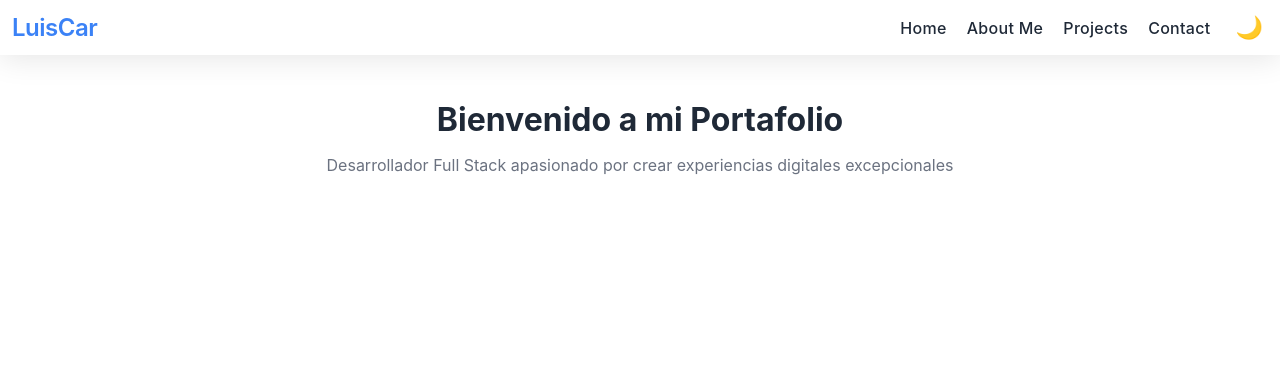
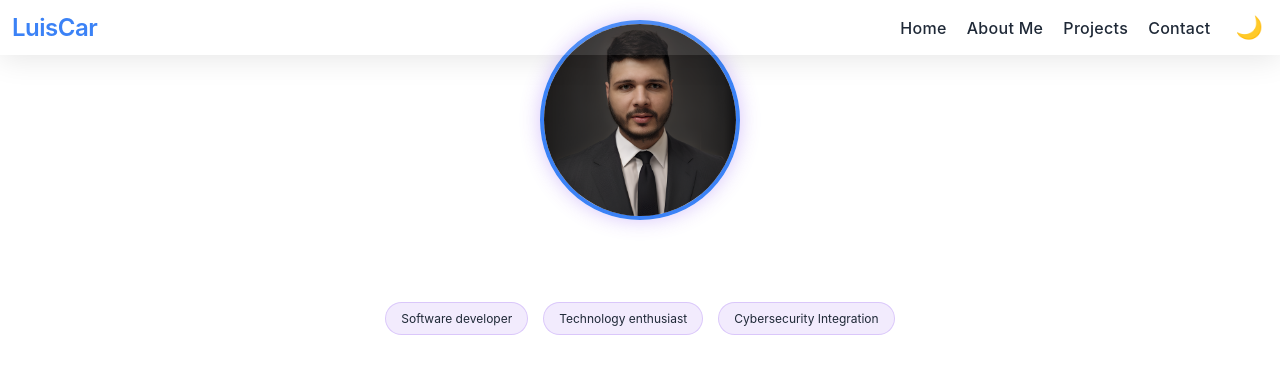
Before and after one commit to LuisCar09/personal_landing_page, a React (Vite) app in the folder personal_landing/: page / in a window 1280 px wide. Shown: the top 374 px of the page. Built offline with nearby package versions, Linux system fonts and the light colour scheme.

Commit message:
feat: Agregar hero section con foto de perfil y roles

```diff
--- a/personal_landing/src/pages/Home.jsx
+++ b/personal_landing/src/pages/Home.jsx
@@ -3,12 +3,23 @@ import '../styles/Home.css';
 
 const Home = () => {
   return (
-    <main className="home">
-      <section className="hero">
-        <h1>Bienvenido a mi Portafolio</h1>
-        <p>Desarrollador Full Stack apasionado por crear experiencias digitales excepcionales</p>
-      </section>
-    </main>
+    <section className="hero-section">
+      <div className="hero-content">
+        <div className="profile-container">
+          <img
+            src="/images/profile.jpg"
+            alt="Luis Carlos Bravo"
+            className="profile-image"
+          />
+        </div>
+        <h1>Luis Carlos Bravo</h1>
+        <ul className="roles-list">
+          <li>Software developer</li>
+          <li>Technology enthusiast</li>
+          <li>Cybersecurity Integration</li>
+        </ul>
+      </div>
+    </section>
   );
 };
 
--- a/personal_landing/src/styles/Home.css
+++ b/personal_landing/src/styles/Home.css
@@ -1,22 +1,132 @@
 .home {
   min-height: 100vh;
   padding-top: 8rem;
+  background: linear-gradient(135deg, var(--color-background) 0%, var(--color-background-alt) 100%);
 }
 
-.hero {
-  max-width: var(--max-width-xl);
-  margin: 0 auto;
+.hero-section {
+  min-height: calc(100vh - var(--header-height));
+  display: flex;
+  justify-content: center;
+  align-items: center;
   padding: 2rem;
-  text-align: center;
+  background: radial-gradient(circle at center, var(--color-bg-secondary) 0%, var(--color-bg) 100%);
 }
 
-.hero h1 {
-  font-size: 3.2rem;
-  margin-bottom: 1.6rem;
-  color: var(--color-text);
+.hero-content {
+  text-align: center;
+  max-width: var(--max-width-xl);
+  animation: fadeIn 1s ease-out;
 }
 
-.hero p {
-  font-size: 1.6rem;
-  color: var(--color-text-light);
+.profile-container {
+  width: 200px;
+  height: 200px;
+  margin: 0 auto 2rem;
+  border-radius: 50%;
+  overflow: hidden;
+  border: 4px solid var(--color-primary);
+  box-shadow: 0 0 20px rgba(124, 58, 237, 0.3);
+  transition: transform 0.3s ease;
 }
+
+.profile-container:hover {
+  transform: scale(1.05);
+}
+
+.profile-image {
+  width: 100%;
+  height: 100%;
+  object-fit: cover;
+  transition: filter 0.3s ease;
+}
+
+h1 {
+  font-size: 3.5rem;
+  margin: 1rem 0;
+  background: linear-gradient(135deg, var(--color-primary) 0%, var(--color-accent) 100%);
+  -webkit-background-clip: text;
+  -webkit-text-fill-color: transparent;
+  animation: slideUp 0.8s ease-out;
+}
+
+.roles-list {
+  display: flex;
+  justify-content: center;
+  gap: 1.5rem;
+  margin-top: 2rem;
+  padding: 0;
+  list-style: none;
+  flex-wrap: wrap;
+}
+
+.roles-list li {
+  font-size: 1.2rem;
+  padding: 0.8rem 1.5rem;
+  background: rgba(124, 58, 237, 0.1);
+  border-radius: 2rem;
+  backdrop-filter: blur(10px);
+  transition: all 0.3s ease;
+  border: 1px solid rgba(124, 58, 237, 0.2);
+  animation: fadeInUp 0.8s ease-out forwards;
+  animation-delay: calc(var(--i) * 0.1s);
+}
+
+.roles-list li:hover {
+  transform: translateY(-5px);
+  background: rgba(124, 58, 237, 0.2);
+  box-shadow: 0 5px 15px rgba(124, 58, 237, 0.2);
+}
+
+@keyframes fadeIn {
+  from {
+    opacity: 0;
+  }
+  to {
+    opacity: 1;
+  }
+}
+
+@keyframes slideUp {
+  from {
+    transform: translateY(20px);
+    opacity: 0;
+  }
+  to {
+    transform: translateY(0);
+    opacity: 1;
+  }
+}
+
+@keyframes fadeInUp {
+  from {
+    opacity: 0;
+    transform: translateY(20px);
+  }
+  to {
+    opacity: 1;
+    transform: translateY(0);
+  }
+}
+
+@media (max-width: 768px) {
+  .profile-container {
+    width: 150px;
+    height: 150px;
+  }
+
+  h1 {
+    font-size: 2.5rem;
+  }
+
+  .roles-list {
+    flex-direction: column;
+    align-items: center;
+    gap: 1rem;
+  }
+
+  .roles-list li {
+    width: 100%;
+    max-width: 300px;
+  }
+}
```
Also changed, not shown: personal_landing/public/images/profile.jpg (added).
